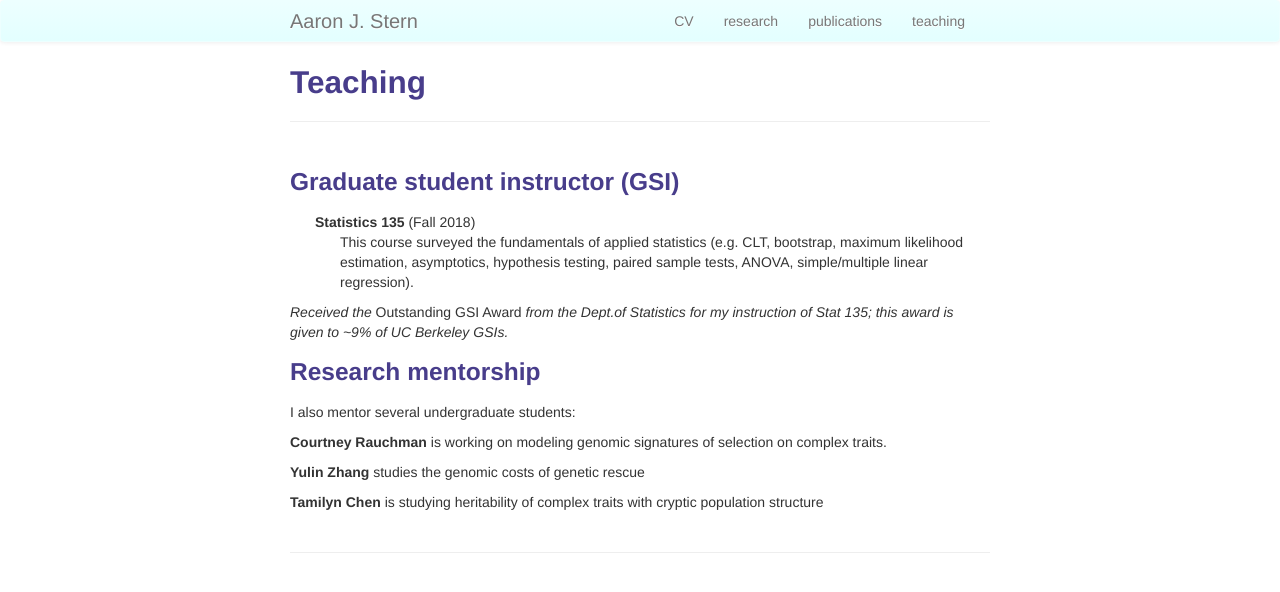
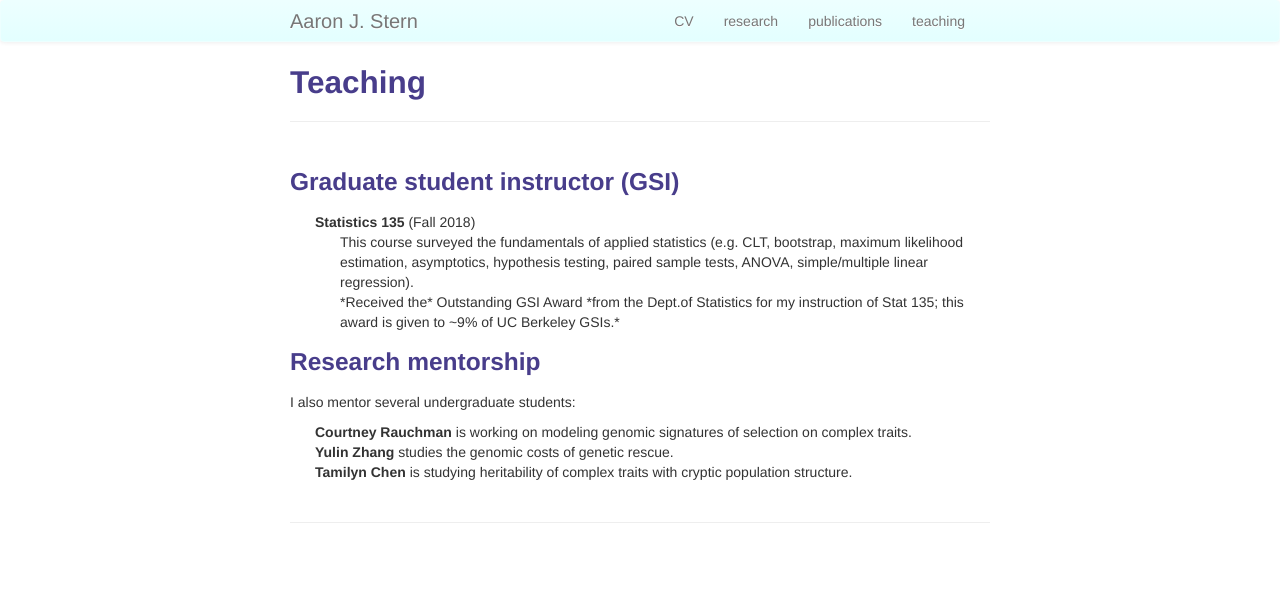
Before and after one commit to 35ajstern/simple_academic_website, a Jekyll site: the page built from pages/teaching.md, in a window 1280 px wide. Shown: the top 592 px of the page. Built offline with Jekyll 4.4.1, drawn with Linux system fonts in a browser that asks for light colours.

Commit message:
sadfhsdfhlkhas

```diff
--- a/pages/teaching.md
+++ b/pages/teaching.md
@@ -8,19 +8,23 @@ description: Aaron Stern | Teaching
 	<li> <b>Statistics 135</b> (Fall 2018)
 	<ul style="list-style-type:none;">
 		<li>This course surveyed the fundamentals of applied statistics (e.g. CLT, bootstrap, maximum likelihood estimation, asymptotics, hypothesis testing, paired sample tests, ANOVA, simple/multiple linear regression).</li>
+		<li>*Received the* Outstanding GSI Award *from the Dept.of Statistics for my instruction of Stat 135; this award is given to ~9% of UC Berkeley GSIs.*</li>
 	</ul> </li>
 </ul>
 
-*Received the* Outstanding GSI Award *from the Dept.of Statistics for my instruction of Stat 135; this award is given to ~9% of UC Berkeley GSIs.*
 
 ### Research mentorship
 I also mentor several undergraduate students:
 
-<b>Courtney Rauchman</b> is working on modeling genomic signatures of selection on complex traits.
+<ul style="list-style-type:none;">
 
-<b>Yulin Zhang</b> studies the genomic costs of genetic rescue
+<li><b>Courtney Rauchman</b> is working on modeling genomic signatures of selection on complex traits.</li>
 
-<b>Tamilyn Chen</b> is studying heritability of complex traits with cryptic population structure
+<li><b>Yulin Zhang</b> studies the genomic costs of genetic rescue.</li>
+
+<li><b>Tamilyn Chen</b> is studying heritability of complex traits with cryptic population structure.</li>
+
+</ul>
 
 <!-- Note: this is how to write a comment in HTML. Everything in here won't show up on your webpage.-->
 
```
